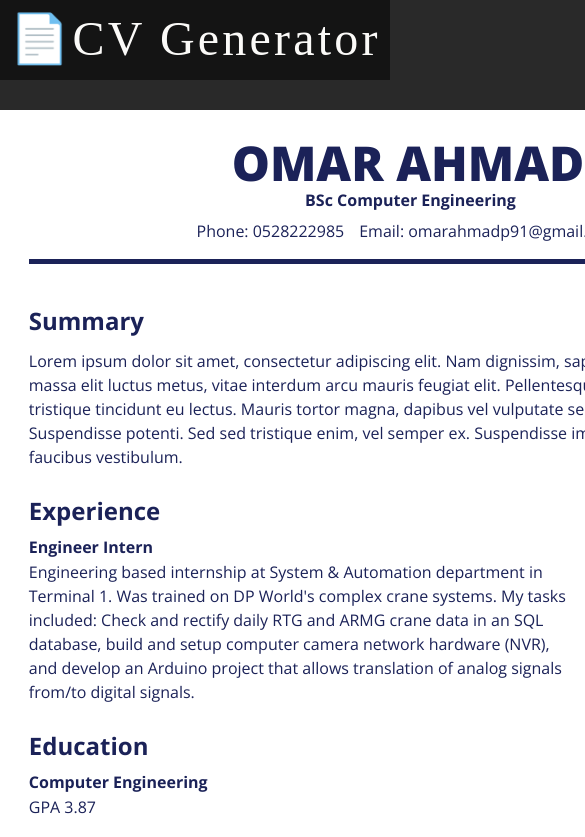
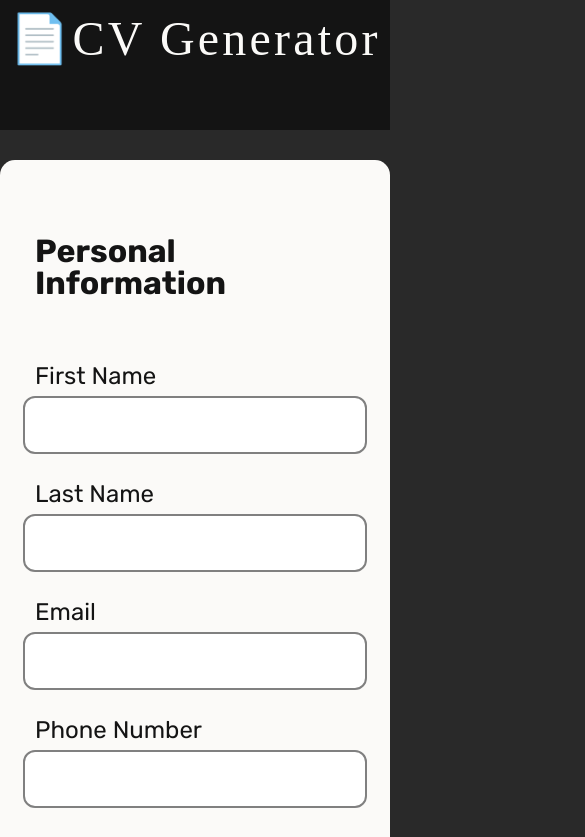
Before and after one commit to omardevelops/cv-app, a React (Vite) app: page / in a window 390 px wide. Shown: the top 837 px of the page, 585 px wide, since content can reach past the window. Built offline with nearby package versions, Linux system fonts and the light colour scheme; the HTML template or start-up script is replaced by a standard one; a web font is replaced by a local one.

Commit message:
fix CSS bug with Form

```diff
--- a/src/App.css
+++ b/src/App.css
@@ -50,18 +50,17 @@ nav > h1::before {
 }
 
 .main {
-  /* display: flex;
-  align-items: center;
-  justify-content: center;
-  flex-wrap: wrap; */
+  /* display: flex; */
+  /* align-items: center;
+  justify-content: center; */
+  /* flex-wrap: wrap; */
 }
 
 /* Form */
 form {
   background-color: var(--main-bg-color);
   color: var(--secondary-dark-bg-color);
-  width: 50%;
-  margin: 30px 0;
+  margin: 30px 70px;
   padding: 30px;
   border-radius: 15px;
 }
@@ -109,6 +108,8 @@ textarea {
   border-radius: 10px;
   border: none;
   outline: 2px solid gray;
+  width: 100%;
+  align-self: center;
 }
 form span {
   color: red;
@@ -174,9 +175,10 @@ form button.submit:hover {
 }
 
 @media only screen and (max-width: 767px) {
+  nav {
+    height: 100px;
+  }
   form {
-    width: 100%;
-    padding: 30px 15px;
-    margin: 15px 0;
+    margin: 30px 0;
   }
 }
--- a/src/App.jsx
+++ b/src/App.jsx
@@ -111,7 +111,7 @@ class App extends React.Component {
           {/* Only render CV once form is submitted */}
           {/* isFormSubmitted === false */}
           {/* Set to show CV only for now */}
-          {false ? (
+          {isFormSubmitted === false ? (
             <Form
               info={info}
               isSubmitted={isFormSubmitted}
```
